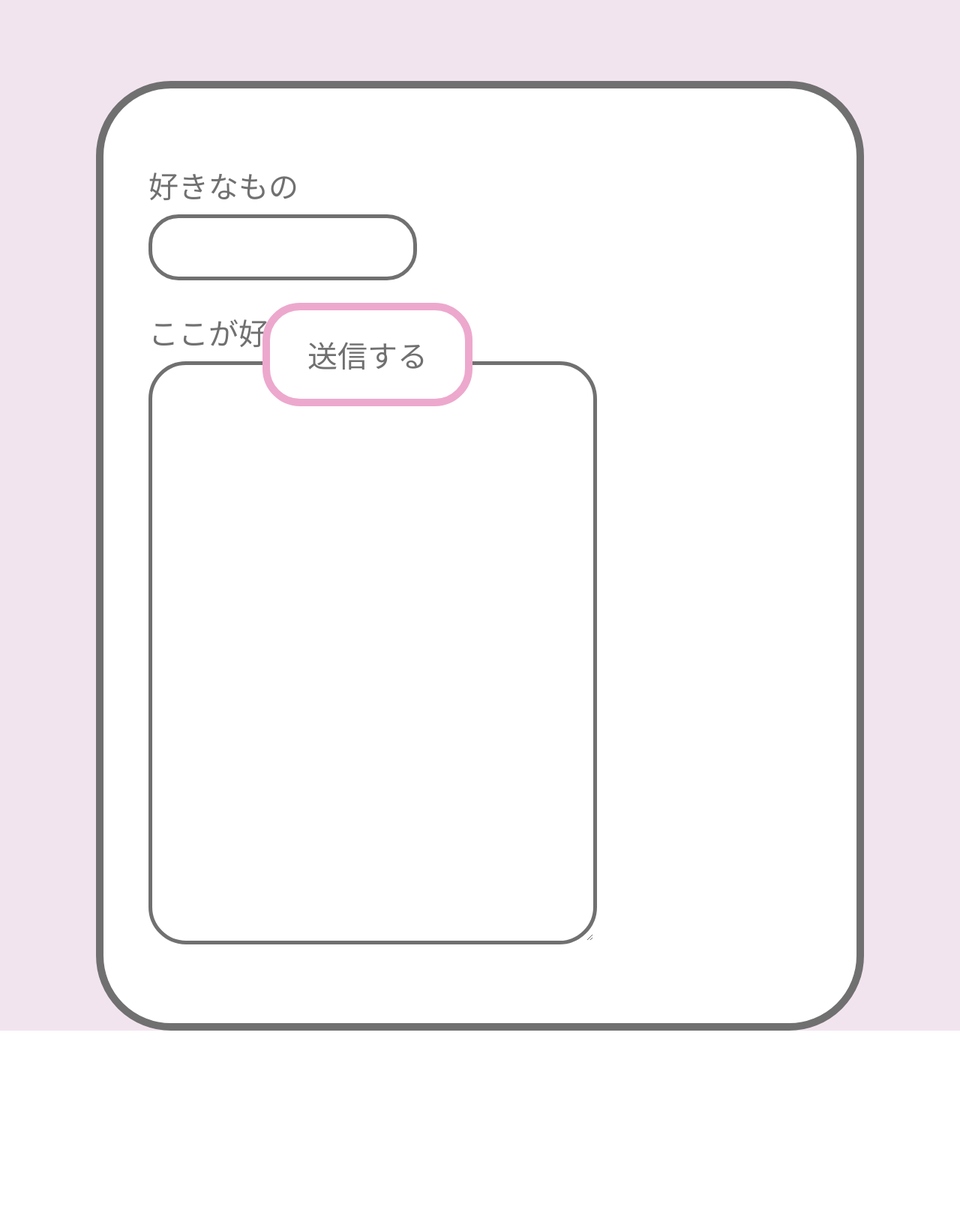
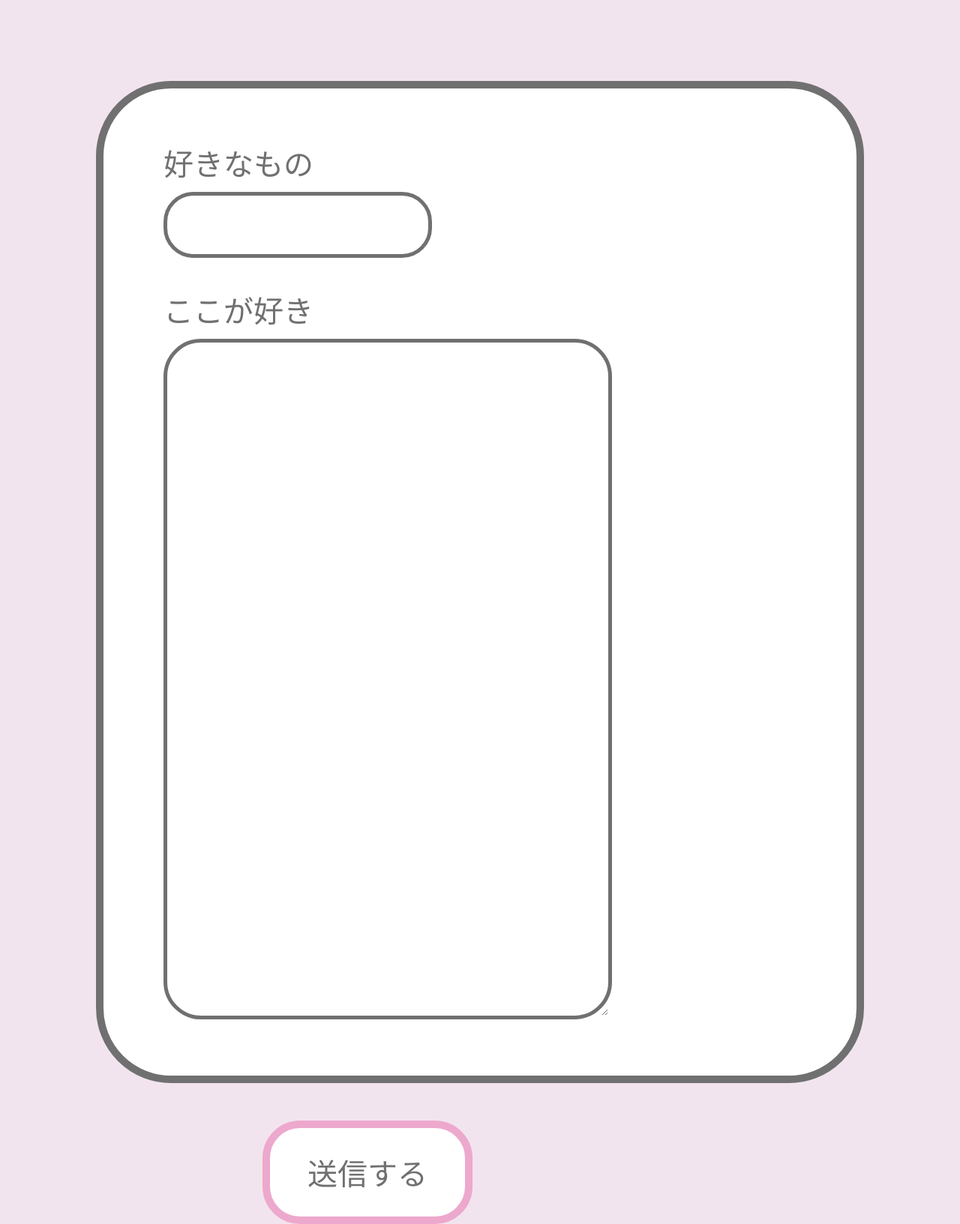
Before and after one commit to matsu30/MediaDesignExhibition, a PHP site: page /mobile_form.html in a window 1280 px wide. Shown: the part 158-1791 px from the top of the page at 75% size. Before the commit the page ends 1533 px from the top, so only its background shows below. Run offline with PHP 8.4, Linux system fonts and the light colour scheme.

Commit message:
フォームサイズ修正

```diff
--- a/mobile_form/style.css
+++ b/mobile_form/style.css
@@ -26,7 +26,7 @@ html,body {
 
 .form{
     margin: 10% 10% 0% 10%;
-    padding: 60px;
+    padding: 30px 80px 30px 80px;
     background-color: #ffffff;
     border-radius: 100px;
     border: solid 10px #707070;
@@ -51,7 +51,7 @@ textarea{
     border-radius: 3px;
     font-size: 30px;
     width: 540px;
-    height: 720px;
+    height: 850px;
     border-radius: 50px;
 }
 
@@ -60,7 +60,6 @@ textarea{
 }
 
 .fixed {
-    position: fixed;
     bottom: 0;
     margin: 0px 250px 0px 250px;
 }
@@ -74,5 +73,5 @@ textarea{
     text-decoration: none;
     color: #707070;
     background: #ffffff;
-    margin: 100px;
+    margin: 50px 100px 0px 100px;
   }
```
